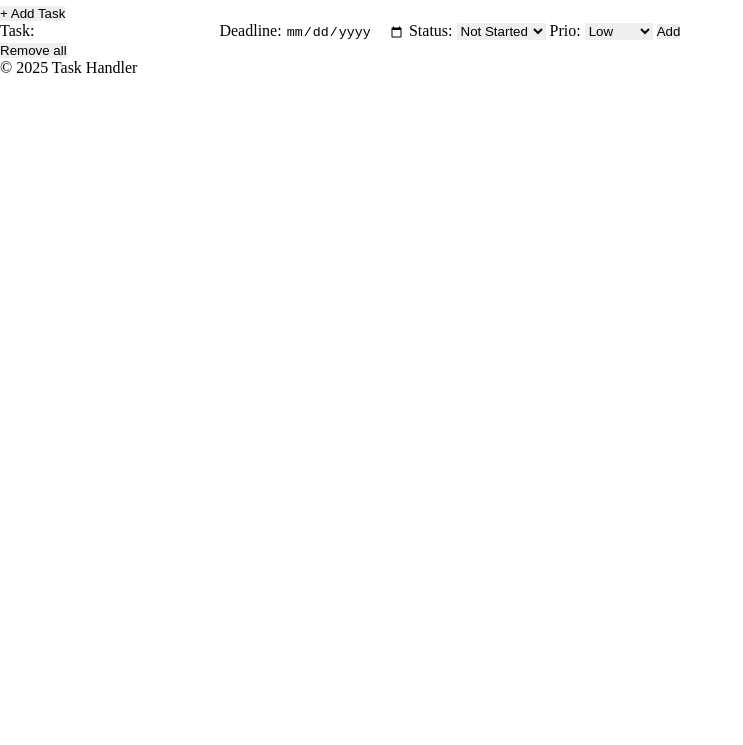
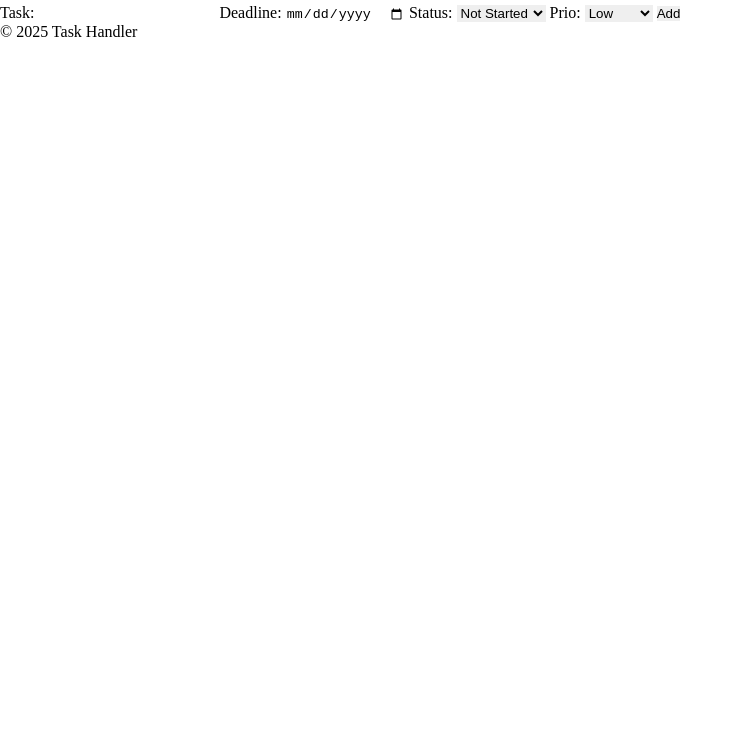
Before and after one commit to Hanesj/JS-Grupparbete-1, a plain HTML site: page index.html in a window 1280 px wide. Shown: the part 55-800 px from the top of the page, without its empty margins (0-743 px from the left). Drawn offline with nearby package versions, Linux system fonts and the light colour scheme; files that its build step writes are made by us from their sources.

Commit message:
Comment away 'remove all botton'

```diff
--- a/index.html
+++ b/index.html
@@ -31,7 +31,7 @@
 				</tbody>
 			</table>
 		</section>
-		<button type="submit">+ Add Task</button>
+		<!-- <button type="submit">+ Add Task</button> -->
 
 		<section class="add-task">
 			<!-- Set this section to hidden by default and set to visible when "+ Add Task" button is clicked -->
@@ -60,9 +60,9 @@
 			</form>
 		</section>
 
-		<section class="delete-all">
+		<!-- <section class="delete-all">
 			<button id="delete-all">Remove all</button>
-		</section>
+		</section> -->
 	</main>
 
 	<footer>
```
